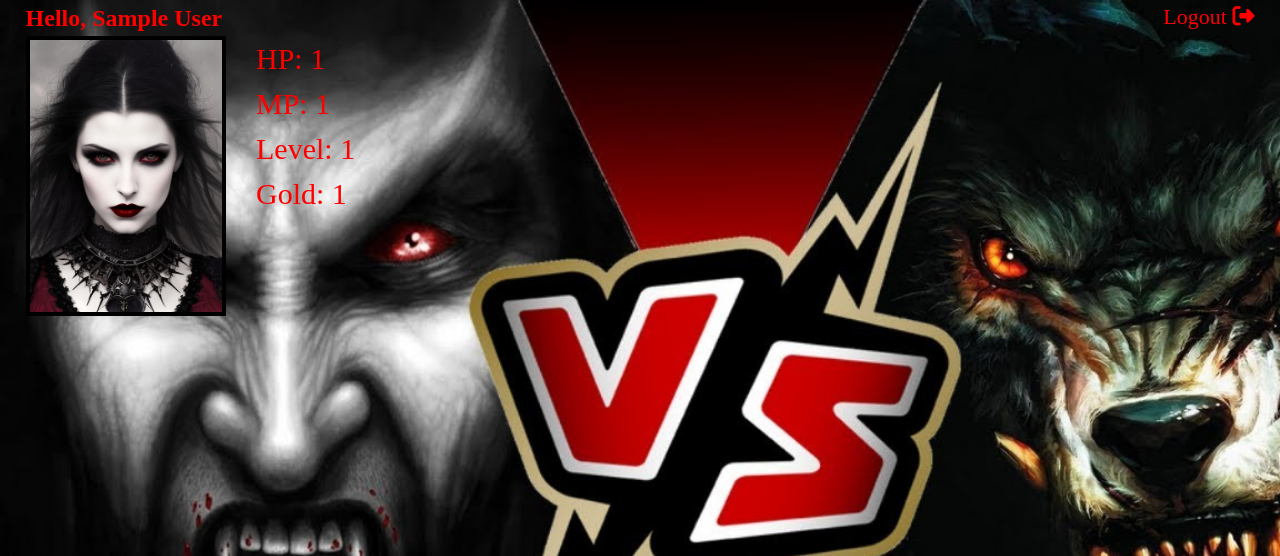
After one commit to ddimitrovv/Python_Web_Framework_Django, a Django app: page /profile/details/ in a window 1280 px wide. The commit adds this page. Shown: the top 556 px of the page. Run offline with Django 5.2, Linux system fonts and the light colour scheme; a user stored in the database is signed in; tables that the repository leaves empty hold one stand-in row (values such as "Sample post").

Commit message:
added changes

```diff
--- a/Vampires_vs_Werewolves/Vampires_vs_Werewolves/common/urls.py
+++ b/Vampires_vs_Werewolves/Vampires_vs_Werewolves/common/urls.py
@@ -1,7 +1,10 @@
 from django.urls import path
 
-from Vampires_vs_Werewolves.common.views import HomeView
+from Vampires_vs_Werewolves.common.views import HomeView, RegisterUserView, LoginUserView, LogoutUserView
 
 urlpatterns = (
     path('', HomeView.as_view(), name='home'),
+    path('register/', RegisterUserView.as_view(), name='register user'),
+    path('login/', LoginUserView.as_view(), name='login user'),
+    path('logout/', LogoutUserView.as_view(), name='logout user'),
 )
--- a/Vampires_vs_Werewolves/Vampires_vs_Werewolves/profiles/models.py
+++ b/Vampires_vs_Werewolves/Vampires_vs_Werewolves/profiles/models.py
@@ -65,6 +65,10 @@ class CustomUser(PermissionsMixin, AbstractBaseUser):
 
 
 class UserProfile(models.Model):
+    class Gender(models.TextChoices):
+        Female = 'Female',
+        Male = 'Male'
+
     name = models.CharField(
         max_length=40,
         unique=True
@@ -73,6 +77,9 @@ class UserProfile(models.Model):
     mp = models.IntegerField(default=100)
     level = models.IntegerField(default=1)
     gold = models.IntegerField(default=100)
+    gender = models.CharField(
+        choices=Gender.choices,
+    )
     user = models.OneToOneField(
         CustomUser,
         on_delete=models.CASCADE,
--- a/Vampires_vs_Werewolves/Vampires_vs_Werewolves/profiles/urls.py
+++ b/Vampires_vs_Werewolves/Vampires_vs_Werewolves/profiles/urls.py
@@ -1,9 +1,7 @@
 from django.urls import path
 
-from Vampires_vs_Werewolves.profiles.views import RegisterUserView, LoginUserView, LogoutUserView
+from Vampires_vs_Werewolves.profiles.views import DetailsUserView
 
 urlpatterns = (
-    path('register/', RegisterUserView.as_view(), name='register user'),
-    path('login/', LoginUserView.as_view(), name='login user'),
-    path('logout/', LogoutUserView.as_view(), name='logout user')
+    path('details/', DetailsUserView.as_view(), name='details user'),
 )
--- a/Vampires_vs_Werewolves/Vampires_vs_Werewolves/profiles/views.py
+++ b/Vampires_vs_Werewolves/Vampires_vs_Werewolves/profiles/views.py
@@ -1,33 +1,20 @@
-from django.contrib.auth import login
 from django.contrib.auth.mixins import LoginRequiredMixin
-from django.contrib.auth.views import LoginView, LogoutView
-from django.shortcuts import render
-from django.urls import reverse_lazy
-from django.views.generic import CreateView, TemplateView
-
-from Vampires_vs_Werewolves.profiles.forms import UserRegisterForm
-from Vampires_vs_Werewolves.profiles.models import CustomUser
+from django.views.generic import DetailView
+from Vampires_vs_Werewolves.profiles.models import CustomUser, UserProfile
 
 
-class RegisterUserView(CreateView):
+class DetailsUserView(LoginRequiredMixin, DetailView):
     model = CustomUser
-    form_class = UserRegisterForm
-    template_name = 'common/register.html'
-    success_url = reverse_lazy('home')
+    template_name = 'profiles/details-profile.html'
+    context_object_name = 'user'
+    login_url = '/profile/login/'
 
-    def form_valid(self, form):
-        result = super().form_valid(form)
-        login(self.request, self.object)
-        return result
+    def get_object(self, queryset=None):
+        return self.request.user or None
 
-
-class LoginUserView(LoginView):
-    template_name = 'common/login.html'
-    redirect_authenticated_user = True
-
-    def get_success_url(self):
-        return reverse_lazy('home')
-
-
-class LogoutUserView(LogoutView, LoginRequiredMixin):
-    next_page = '/'
+    def get_context_data(self, **kwargs):
+        context = super().get_context_data(**kwargs)
+        pk = self.request.user.pk
+        current_user = UserProfile.objects.filter(user_id=pk).get()
+        context['profile'] = current_user
+        return context
--- a/Vampires_vs_Werewolves/static/styles/main.css
+++ b/Vampires_vs_Werewolves/static/styles/main.css
@@ -26,6 +26,11 @@ body {
     color: red;
 }
 
+.hello-user a {
+    text-decoration: none;
+    color: red;
+}
+
 .logout-button {
     color: red;
     text-decoration: none;
@@ -41,3 +46,28 @@ body {
 .user-options p {
     margin-right: 2%;
 }
+
+.fa-right-from-bracket {
+    color: red;
+}
+
+.profile-picture {
+    width: 200px;
+    height: 280px;
+    position: absolute;
+    object-fit: cover;
+    border: 4px solid black;
+    left: 2%;
+}
+
+.profile-details {
+    position: absolute;
+    left: 20%;
+    color: red;
+    font-size: 30px;
+}
+
+.profile-details ul {
+    display: flex;
+    flex-direction: column;
+}
--- a/Vampires_vs_Werewolves/templates/common/index.html
+++ b/Vampires_vs_Werewolves/templates/common/index.html
@@ -6,10 +6,12 @@
     <title>Vampires vs Werewolves</title>
     <link rel="stylesheet" href="{% static 'styles/styles.css' %}"/>
     <meta name="viewport" content="width=device-width, initial-scale=1.0" />
+    <link rel="stylesheet" href="https://cdnjs.cloudflare.com/ajax/libs/font-awesome/6.4.0/css/all.min.css" integrity="sha512-iecdLmaskl7CVkqkXNQ/ZH/XLlvWZOJyj7Yy7tcenmpD1ypASozpmT/E0iPtmFIB46ZmdtAc9eNBvH0H/ZpiBw==" crossorigin="anonymous" referrerpolicy="no-referrer" />
 </head>
 <body>
-    {% block content %}
 
+    <header>
+        <nav>
              {% if not user.is_authenticated %}
                 <div class="home-buttons">
                     <p><a href="{% url 'register user' %}">Register</a></p>
@@ -17,10 +19,28 @@
                 </div>
              {% else %}
                  <div class="user-options">
-             <h1 class="hello-user">Hello, {{ user }}</h1>
-             <p><a class="logout-button" href="{% url 'logout user' %}">Logout</a></p>
+                     <h1 class="hello-user">
+                         <a href="{% url 'details user' %}">
+                             Hello,
+                            {% if profile.name %}
+                                {{ profile.name }}
+                            {% else %}
+                                {{ user }}
+                            {% endif %}
+                         </a>
+                     </h1>
+                     <p>
+                         <a class="logout-button" href="{% url 'logout user' %}">
+                             Logout
+                             <i class="fa-solid fa-right-from-bracket"></i>
+                         </a>
+                     </p>
                  </div>
             {% endif %}
+        </nav>
+    </header>
+
+    {% block content %}
     {% endblock %}
 </body>
 </html>
--- /dev/null
+++ b/Vampires_vs_Werewolves/templates/profiles/details-profile.html
@@ -0,0 +1,23 @@
+{% extends 'common/index.html' %}
+{% load static %}
+{% block content %}
+
+        <section>
+            <div>
+                {% if profile.gender == 'Female' %}
+                    <img class="profile-picture" src="{% static 'pictures/vampire-7749188_1280.webp' %}">
+                {% else %}
+                    <img class="profile-picture" src="{% static 'pictures/interesting-fact-about-vampires.jpg' %}">
+                {% endif %}
+            </div>
+            <div class="profile-details">
+                <ul role="list">
+                    <li>HP: {{ profile.hp }}</li>
+                    <li>MP: {{ profile.mp }}</li>
+                    <li>Level: {{ profile.level }}</li>
+                    <li>Gold: {{ profile.gold }}</li>
+                </ul>
+            </div>
+        </section>
+
+{% endblock %}
```
Also changed, not shown: Vampires_vs_Werewolves/Vampires_vs_Werewolves/common/views.py (+31 -4 lines), Vampires_vs_Werewolves/templates/common/login.html (+14 -6 lines), Vampires_vs_Werewolves/templates/common/register.html (+12 -6 lines), Vampires_vs_Werewolves/Vampires_vs_Werewolves/profiles/migrations/0002_userprofile_gender.py (added), Vampires_vs_Werewolves/static/pictures/interesting-fact-about-vampires.jpg (added), Vampires_vs_Werewolves/static/pictures/vampire-7749188_1280.webp (added). Lines whose indentation alone changed are shown as unchanged.
